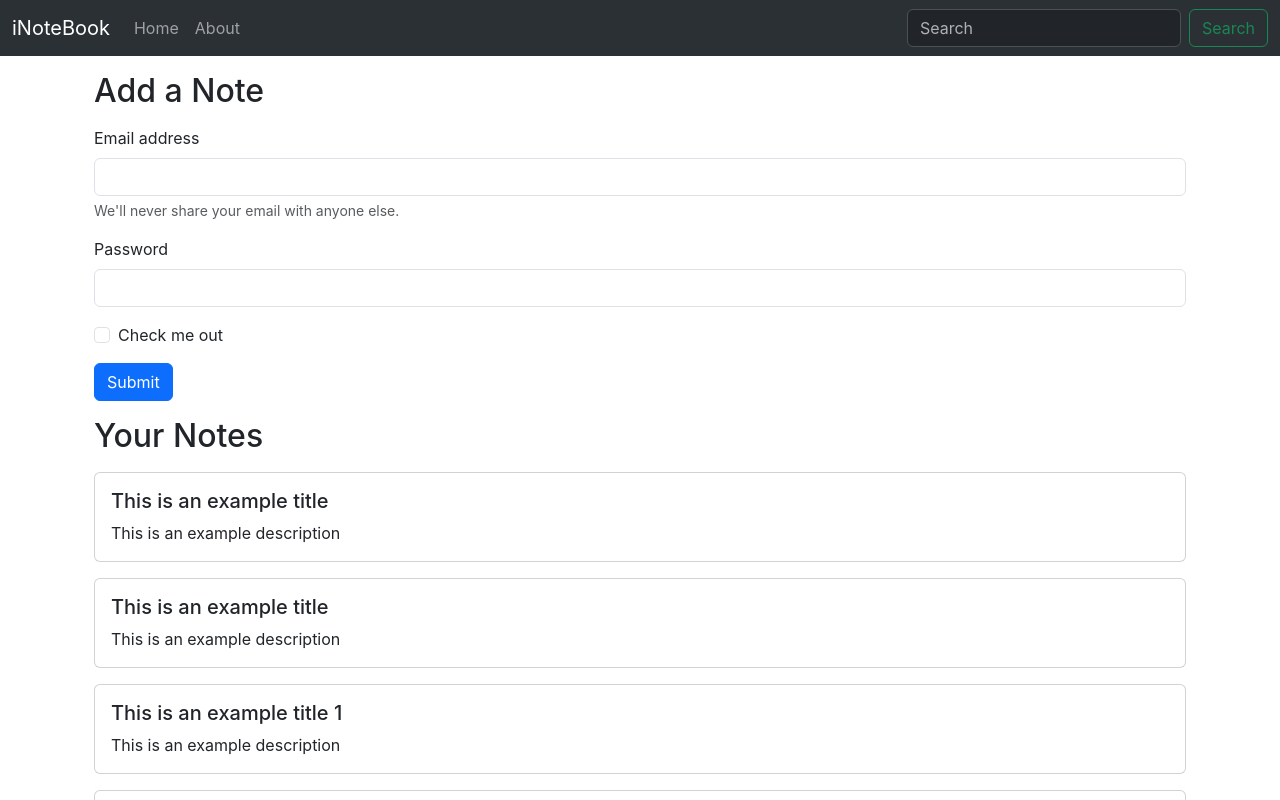
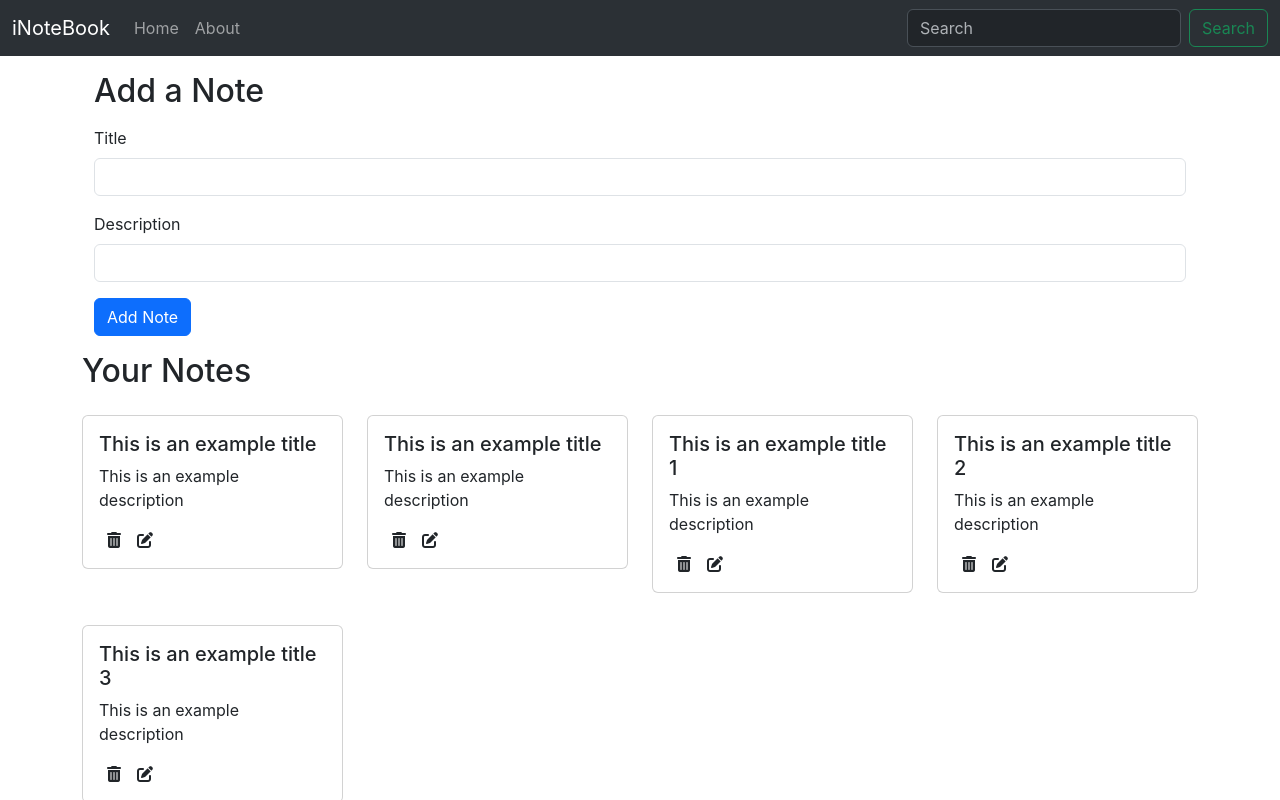
Before and after one commit to Deepkk-9/inotebook, a React (Create React App) app: page / in a window 1280 px wide. Shown: the top 800 px of the page. Built offline with nearby package versions, Linux system fonts and the light colour scheme.

Commit message:
Adding a note done

```diff
--- a/public/index.html
+++ b/public/index.html
@@ -25,6 +25,7 @@
   <script src="https://cdn.jsdelivr.net/npm/bootstrap@5.3.2/dist/js/bootstrap.bundle.min.js"
     integrity="sha384-C6RzsynM9kWDrMNeT87bh95OGNyZPhcTNXj1NW7RuBCsyN/o0jlpcV8Qyq46cDfL"
     crossorigin="anonymous"></script>
+  <script src="https://kit.fontawesome.com/6ba9f247da.js" crossorigin="anonymous"></script>
 </body>
 
 </html>
--- /dev/null
+++ b/src/components/AddNote.js
@@ -0,0 +1,37 @@
+import React, { useContext, useState } from 'react';
+import noteContext from '../context/notes/noteContext';
+
+export default function AddNote() {
+
+    const context = useContext(noteContext);
+
+    const { addNote } = context;
+
+    const [note, setNote] = useState({ title: "", description: "", tag: "default" })
+
+    const handleOnAddNote = (e) => {
+        e.preventDefault();
+        addNote(note.title, note.description, note.tag);
+    }
+
+    const onChange = (e) => {
+        setNote({ ...note, [e.target.name]: [e.target.value] })
+    }
+
+    return (
+        <div className="container my-3">
+            <h2>Add a Note</h2>
+            <form className='my-3'>
+                <div className="mb-3">
+                    <label htmlFor="title" className="form-label">Title</label>
+                    <input type="text" className="form-control" id="title" name='title' onChange={onChange} />
+                </div>
+                <div className="mb-3">
+                    <label htmlFor="description" className="form-label">Description</label>
+                    <input type="text" className="form-control" id="description" name='description' onChange={onChange} />
+                </div>
+                <button type="submit" className="btn btn-primary" onClick={handleOnAddNote}>Add Note</button>
+            </form>
+        </div>
+    )
+}
--- a/src/components/Home.js
+++ b/src/components/Home.js
@@ -4,28 +4,7 @@
 export default function Home() {
     return (
         <div>
-            <div className="container my-3">
-                <h2>Add a Note</h2>
-                <form className='my-3'>
-                    <div className="mb-3">
-                        <label for="exampleInputEmail1" className="form-label">Email address</label>
-                        <input type="email" className="form-control" id="exampleInputEmail1" aria-describedby="emailHelp" />
-                        <div id="emailHelp" className="form-text">We'll never share your email with anyone else.</div>
-                    </div>
-                    <div className="mb-3">
-                        <label for="exampleInputPassword1" className="form-label">Password</label>
-                        <input type="password" className="form-control" id="exampleInputPassword1" />
-                    </div>
-                    <div className="mb-3 form-check">
-                        <input type="checkbox" className="form-check-input" id="exampleCheck1" />
-                        <label className="form-check-label" for="exampleCheck1">Check me out</label>
-                    </div>
-                    <button type="submit" className="btn btn-primary">Submit</button>
-                </form>
-            </div>
-
             <Notes />
-
         </div>
     )
 }
--- a/src/components/NoteItem.js
+++ b/src/components/NoteItem.js
@@ -1,15 +1,24 @@
-import React from 'react'
+import React, { useContext } from 'react';
+import noteContext from '../context/notes/noteContext';
 
 export default function NoteItem(porp) {
 
+    const { deleteNote } = useContext(noteContext);
+
     const { note } = porp;
 
+    const handleOnDelete = (e) => {
+        e.preventDefault();
+    }
+
     return (
-        <div>
-            <div class="card my-3" styles="width: 18rem;">
-                <div class="card-body">
-                    <h5 class="card-title">{note.title}</h5>
-                    <p class="card-text">{note.description}</p>
+        <div className='col-md-3 my-3'>
+            <div className="card" styles="width: 18rem;">
+                <div className="card-body">
+                    <h5 className="card-title">{note.title}</h5>
+                    <p className="card-text">{note.description}</p>
+                    <i className="fa-solid fa-trash-can mx-2" onClick={handleOnDelete}></i>
+                    <i className="fa-solid fa-pen-to-square mx-2"></i>
                 </div>
             </div>
         </div>
--- a/src/components/Notes.js
+++ b/src/components/Notes.js
@@ -1,25 +1,27 @@
 import React, { useContext } from 'react';
 import noteContext from '../context/notes/noteContext';
 import NoteItem from './NoteItem';
+import AddNote from './AddNote';
+
 
 export default function Notes() {
     const context = useContext(noteContext);
 
-    const { notes, setNotes } = context;
+    const { notes } = context;
     return (
-        <div className="container">
+        <>
+            <AddNote />
+
+            <div className="row">
                 <h2>Your Notes</h2>
                 {
                     notes.map((note) => {
                         {
-                        return (
-                            <div>
-                                <NoteItem note={note} />
-                            </div>
-                        )
+                            return <NoteItem key={note._id} note={note} />
                         }
                     })
                 }
             </div>
+        </>
     )
 }
--- a/src/context/notes/NoteState.js
+++ b/src/context/notes/NoteState.js
@@ -53,8 +53,28 @@
 
     const [notes, setNotes] = useState(notesInitial);
 
+    // Add a note
+    const addNote = (title, description, tag) => {
+        let note = {
+            "title": title,
+            "description": description,
+            "tag": tag,
+        }
+        setNotes(notes.concat(note))
+    }
+
+    // Delete a note
+    const deleteNote = () => {
+        console.log();
+    }
+
+    // Edit a note
+    const editNote = () => {
+
+    }
+
     return (
-        <NoteContext.Provider value={{ notes, setNotes }}>
+        <NoteContext.Provider value={{ notes, addNote, deleteNote, editNote }}>
             {props.children}
         </NoteContext.Provider>
     )
```
Also changed, not shown: src/components/Alert.js (added, +10 -0 lines). Lines whose indentation alone changed are shown as unchanged.
